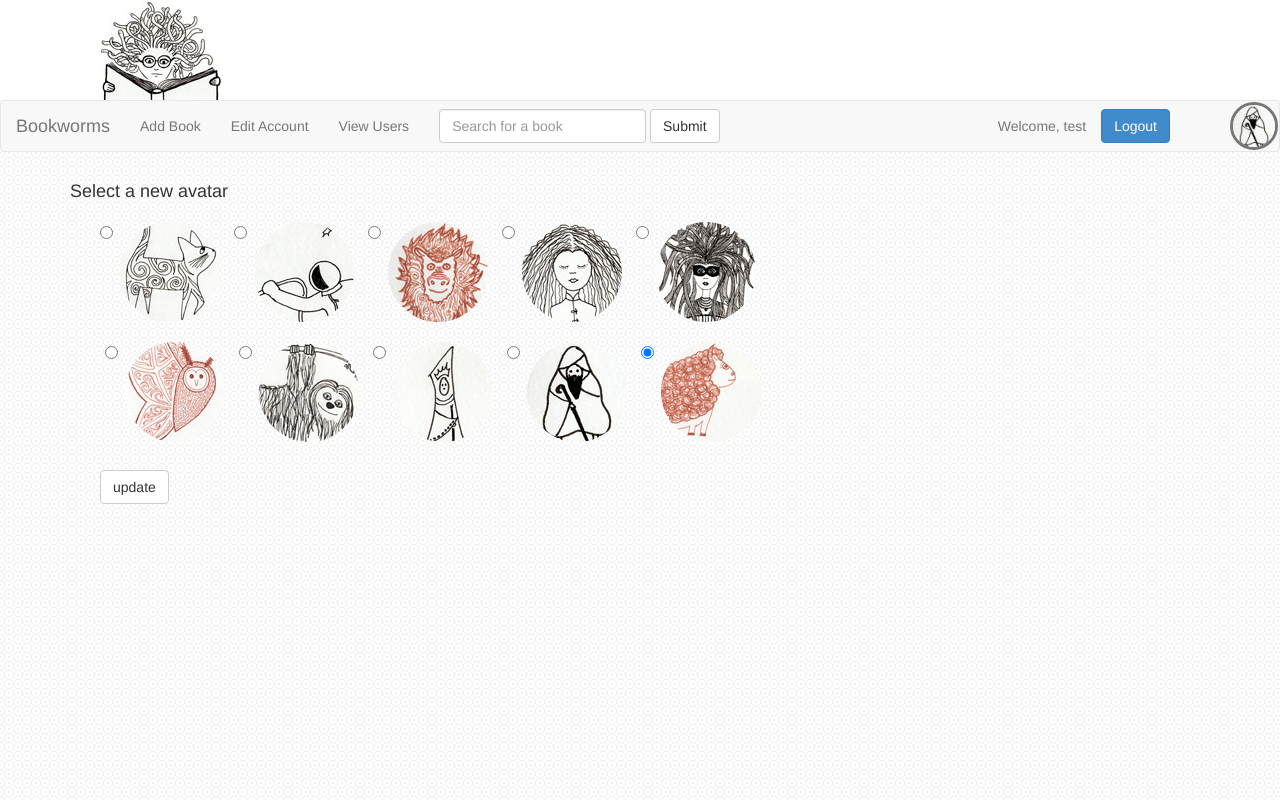
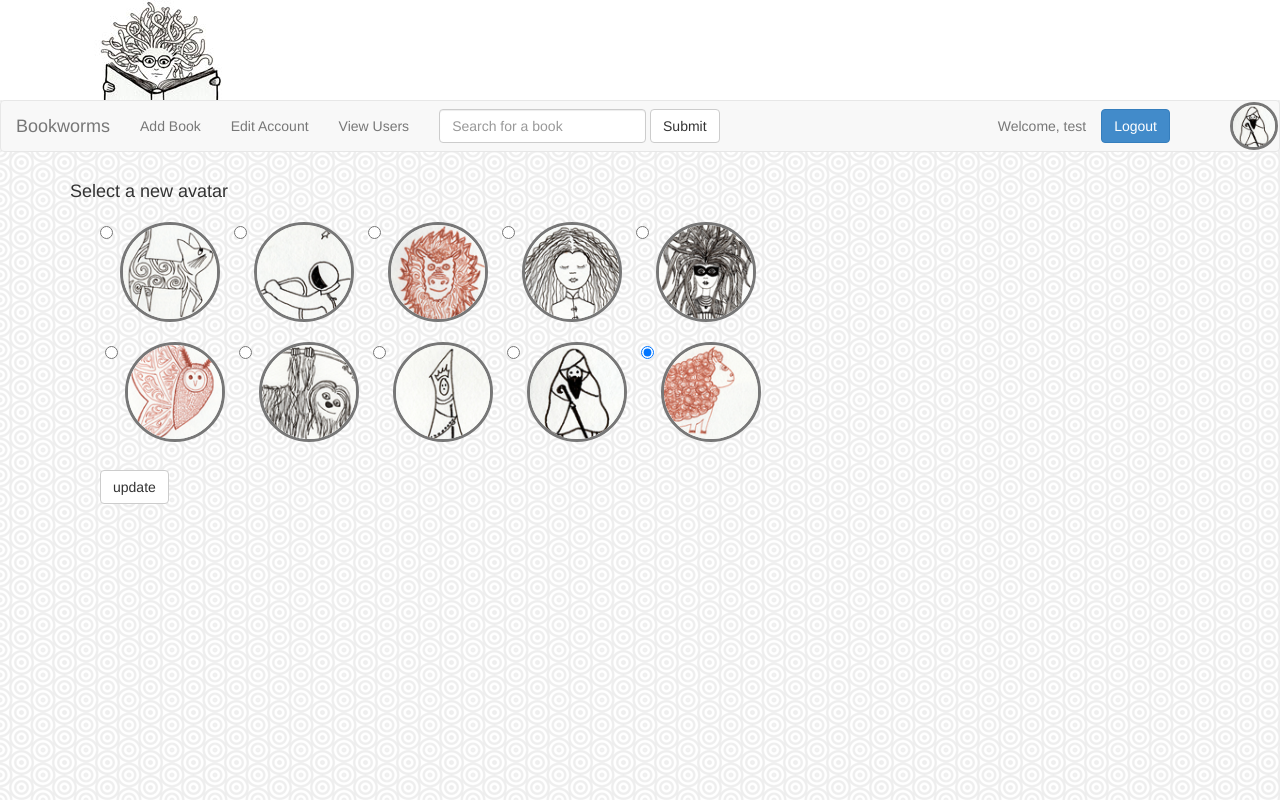
Before and after one commit to stroud109/medusa, a Flask app: page /users/1/edit in a window 1280 px wide. Run offline with Flask 2, Linux system fonts and the light colour scheme; a user stored in the database is signed in; data comes from the database, SQL or seed files in the repository.

Commit message:
Changed background, added borders to avatars on edit account page

```diff
--- a/static/css/main.css
+++ b/static/css/main.css
@@ -19,7 +19,7 @@
 }
 
 body {
-  background-image:url('/static/img/stacked_circles/stacked_circles.png');
+  background-image:url('/static/img/dimension/dimension.png');
 }
 
 .brand-bar {
--- a/templates/edit_user.html
+++ b/templates/edit_user.html
@@ -11,7 +11,7 @@
             <div class="radio">
                 <label>
                     <input type="radio" name="avatar_url" value="/static/img/avatars/cat.png"/>
-                    <img class="img-circle" src="/static/img/avatars/cat.png" width="100" height="100">
+                    <img class="img-circle avatar" src="/static/img/avatars/cat.png" width="100" height="100">
                 </label>
             </div>
             </li>
@@ -19,7 +19,7 @@
             <div class="radio">
                 <label>
                     <input type="radio" name="avatar_url" value="/static/img/avatars/spaceman.png"/>
-                    <img class="img-circle" src="/static/img/avatars/spaceman.png" width="100" height="100">
+                    <img class="img-circle avatar" src="/static/img/avatars/spaceman.png" width="100" height="100">
                 </label>
             </div>
             </li>
@@ -27,7 +27,7 @@
             <div class="radio">
                 <label>
                     <input type="radio" name="avatar_url" value="/static/img/avatars/lion.png"/>
-                    <img class="img-circle" src="/static/img/avatars/lion.png" width="100" height="100">
+                    <img class="img-circle avatar" src="/static/img/avatars/lion.png" width="100" height="100">
                 </label>
             </div>
             </li>
@@ -35,7 +35,7 @@
             <div class="radio">
                 <label>
                     <input type="radio" name="avatar_url" value="/static/img/avatars/sleepy.png"/>
-                    <img class="img-circle" src="/static/img/avatars/sleepy.png" width="100" height="100">
+                    <img class="img-circle avatar" src="/static/img/avatars/sleepy.png" width="100" height="100">
                 </label>
             </div>
             </li>
@@ -43,7 +43,7 @@
             <div class="radio">
                 <label>
                     <input type="radio" name="avatar_url" value="/static/img/avatars/veniceunderwater.png"/>
-                    <img class="img-circle" src="/static/img/avatars/veniceunderwater.png" width="100" height="100">
+                    <img class="img-circle avatar" src="/static/img/avatars/veniceunderwater.png" width="100" height="100">
                 </label>
             </div>
             </li>
@@ -51,7 +51,7 @@
             <div class="radio">
                 <label>
                     <input type="radio" name="avatar_url" value="/static/img/avatars/butterowl.png"/>
-                    <img class="img-circle" src="/static/img/avatars/butterowl.png" width="100" height="100">
+                    <img class="img-circle avatar" src="/static/img/avatars/butterowl.png" width="100" height="100">
                 </label>
             </div>
             </li>
@@ -59,7 +59,7 @@
             <div class="radio">
                 <label>
                     <input type="radio" name="avatar_url" value="/static/img/avatars/sloth.png"/>
-                    <img class="img-circle" src="/static/img/avatars/sloth.png" width="100" height="100">
+                    <img class="img-circle avatar" src="/static/img/avatars/sloth.png" width="100" height="100">
                 </label>
             </div>
             </li>
@@ -67,7 +67,7 @@
             <div class="radio">
                 <label>
                     <input type="radio" name="avatar_url" value="/static/img/avatars/queen.png"/>
-                    <img class="img-circle" src="/static/img/avatars/queen.png" width="100" height="100">
+                    <img class="img-circle avatar" src="/static/img/avatars/queen.png" width="100" height="100">
                 </label>
             </div>
             </li>
@@ -75,7 +75,7 @@
             <div class="radio">
                 <label>
                     <input type="radio" name="avatar_url" value="/static/img/avatars/oldman.png"/>
-                    <img class="img-circle" src="/static/img/avatars/oldman.png" width="100" height="100">
+                    <img class="img-circle avatar" src="/static/img/avatars/oldman.png" width="100" height="100">
                 </label>
             </div>
             </li>
@@ -83,7 +83,7 @@
             <div class="radio">
                 <label>
                     <input type="radio" name="avatar_url" value="/static/img/avatars/sheep.png" checked/>
-                    <img class="img-circle" src="/static/img/avatars/sheep.png" width="100" height="100">
+                    <img class="img-circle avatar" src="/static/img/avatars/sheep.png" width="100" height="100">
                 </label>
             </div>
             </li>
```
